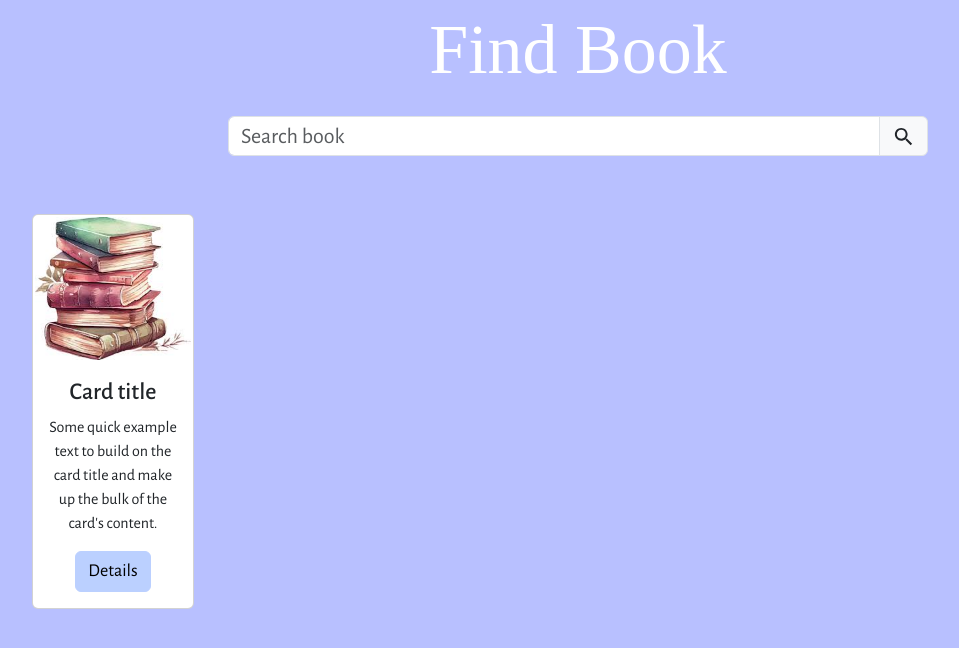
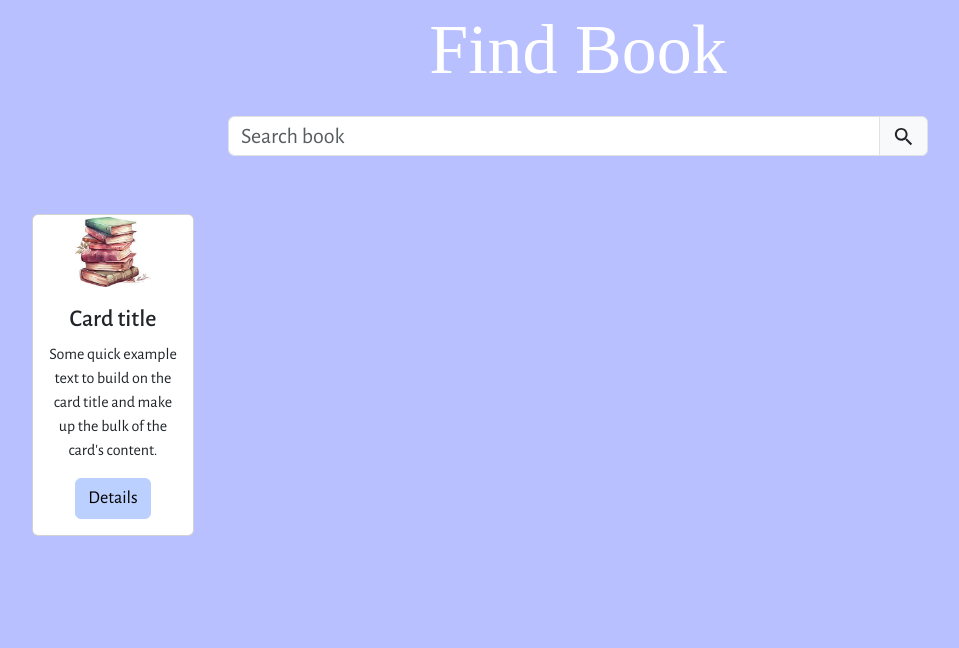
Before and after one commit to Eda-Inal/book-search, a React (Create React App) app: page / in a window 1280 px wide. Shown: the top 648 px of the page, without its empty margins (62-1021 px from the left). Built offline with nearby package versions, Linux system fonts and the light colour scheme; a web font is replaced by a local one.

Commit message:
add some css and redux toolkit

```diff
--- a/package.json
+++ b/package.json
@@ -3,14 +3,17 @@
   "version": "0.1.0",
   "private": true,
   "dependencies": {
+    "@reduxjs/toolkit": "^2.2.6",
     "@testing-library/jest-dom": "^5.17.0",
     "@testing-library/react": "^13.4.0",
     "@testing-library/user-event": "^13.5.0",
+    "axios": "^1.7.2",
     "bootstrap": "^5.3.3",
     "bootstrap-icons": "^1.11.3",
     "react": "^18.3.1",
     "react-dom": "^18.3.1",
     "react-icons": "^5.2.1",
+    "react-redux": "^9.1.2",
     "react-scripts": "5.0.1",
     "sass": "^1.77.8",
     "web-vitals": "^2.1.4"
--- a/src/components/Books/index.jsx
+++ b/src/components/Books/index.jsx
@@ -5,7 +5,7 @@ import book from "../../assets/book.jpg"
 
 function Book() {
   return (
-    <div className="container text-center mx-auto mt-5">
+    <div className="container text-center mx-auto mt-5 mb-4">
       <div className="row mx-auto">
     <div className="col-12 col-sm-6 col-md-4 col-lg-3 col-xl-2">
       <div className="card" >
--- a/src/components/Books/index.scss
+++ b/src/components/Books/index.scss
@@ -4,10 +4,11 @@
     margin: 10px auto;
   }
   .card img {
-    max-width: 100%;
+    max-width: 50%;
     max-height: 200px;
     padding: 2px;
     margin: 0 auto;
+    margin-top: 2;
   }
 
 
--- /dev/null
+++ b/src/components/Footer/index.scss
@@ -0,0 +1,6 @@
+.footer{
+    position: absolute;
+    bottom: 0;
+    width: 100%;
+    height: 2.5rem;
+}
--- a/src/components/Main/index.jsx
+++ b/src/components/Main/index.jsx
@@ -2,6 +2,7 @@ import React from 'react'
 import Header from '../Header'
 import Search from '../Search'
 import Books from '../Books'
+// import Footer from '../Footer'
 
 function Main() {
   return (
@@ -9,6 +10,7 @@ function Main() {
       <Header/>
       <Search/>
       <Books/>
+      {/* <Footer/> */}
 
     </div>
   )
```
Also changed, not shown: src/components/Footer/index.jsx (added, +17 -0 lines), src/components/Search/index.jsx (+18 -2 lines), src/components/Search/index.scss (line endings or trailing spaces), src/styles/main.scss (line endings or trailing spaces), 1 other file (tests, documents, lock files or other folders).
